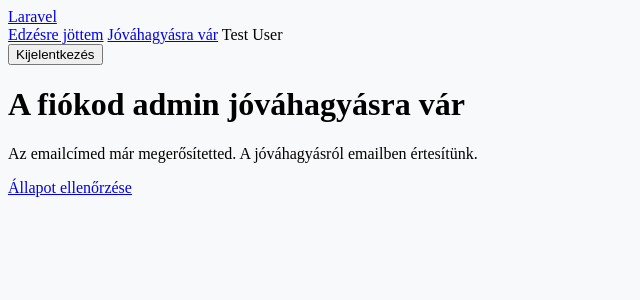
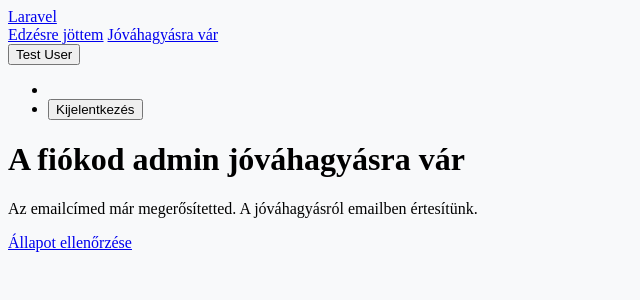
Before and after one commit to vencsimre-ev/edzesek-v2, a Laravel app: page /approval-pending in a window 1280 px wide. Shown: the top 300 px of the page, without its empty margins (0-640 px from the left). Run offline with Laravel 12, Linux system fonts and the light colour scheme; a user stored in the database is signed in; data comes from the database, SQL or seed files in the repository; style sheets or scripts are compiled from the project's sources.

Commit message:
ui: move Google account linking to the user menu

```diff
--- a/config/session.php
+++ b/config/session.php
@@ -32,7 +32,7 @@ return [
     |
     */
 
-    'lifetime' => (int) env('SESSION_LIFETIME', 120),
+    'lifetime' => (int) env('SESSION_LIFETIME', 43200),
 
     'expire_on_close' => env('SESSION_EXPIRE_ON_CLOSE', false),
 
--- a/resources/views/auth/pending.blade.php
+++ b/resources/views/auth/pending.blade.php
@@ -4,5 +4,4 @@
 <h1 class="h3">A fiókod admin jóváhagyásra vár</h1>
 <p>Az emailcímed már megerősítetted. A jóváhagyásról emailben értesítünk.</p>
 <a href="{{ route('approval.pending') }}" class="btn btn-outline-primary">Állapot ellenőrzése</a>
-<x-google-link />
 @endsection
--- a/resources/views/components/google-link.blade.php
+++ b/resources/views/components/google-link.blade.php
@@ -1,10 +1,10 @@
 @if(config('services.google.client_id') && config('services.google.client_secret'))
     @if(auth()->user()->google_id)
-        <p class="mt-3">A Google-fiókod össze van kapcsolva.</p>
+        <span class="dropdown-item-text">A Google-fiókod össze van kapcsolva.</span>
     @else
-        <form class="mt-3" method="POST" action="{{ route('google.link') }}">
+        <form method="POST" action="{{ route('google.link') }}">
             @csrf
-            <button type="submit" class="btn btn-outline-primary">Google-fiók összekapcsolása</button>
+            <button type="submit" class="dropdown-item">Google-fiók összekapcsolása</button>
         </form>
     @endif
 @endif
--- a/resources/views/layouts/app.blade.php
+++ b/resources/views/layouts/app.blade.php
@@ -34,11 +34,20 @@
                     @elseif(! auth()->user()->isApproved())
                         <a href="{{ route('approval.pending') }}" class="text-white">Jóváhagyásra vár</a>
                     @endif
-                    <span class="small">{{ auth()->user()->name }}</span>
-                    <form method="POST" action="{{ route('logout') }}">
-                        @csrf
-                        <button type="submit" class="btn btn-outline-light btn-sm">Kijelentkezés</button>
-                    </form>
+                    <div class="dropdown">
+                        <button class="btn btn-outline-light btn-sm dropdown-toggle" type="button" data-bs-toggle="dropdown" aria-expanded="false">{{ auth()->user()->name }}</button>
+                        <ul class="dropdown-menu dropdown-menu-end">
+                            @if(auth()->user()->hasVerifiedEmail())
+                                <li><x-google-link /></li>
+                            @endif
+                            <li>
+                                <form method="POST" action="{{ route('logout') }}">
+                                    @csrf
+                                    <button type="submit" class="dropdown-item">Kijelentkezés</button>
+                                </form>
+                            </li>
+                        </ul>
+                    </div>
                 @else
                     <a href="{{ route('login') }}" class="text-white">Belépés</a>
                     <a href="{{ route('register') }}" class="text-white">Regisztráció</a>
--- a/resources/views/welcome.blade.php
+++ b/resources/views/welcome.blade.php
@@ -94,11 +94,6 @@
                 </p>
             </div>
         </section>
-        @auth
-            @if(auth()->user()->hasVerifiedEmail() && auth()->user()->isApproved())
-                <x-google-link />
-            @endif
-        @endauth
     </section>
     <footer>Fless Buda mászóedzés · vencsimre.ev@gmail.com</footer>
 </div>
```
Also changed, not shown: README.md, 1 other file.
